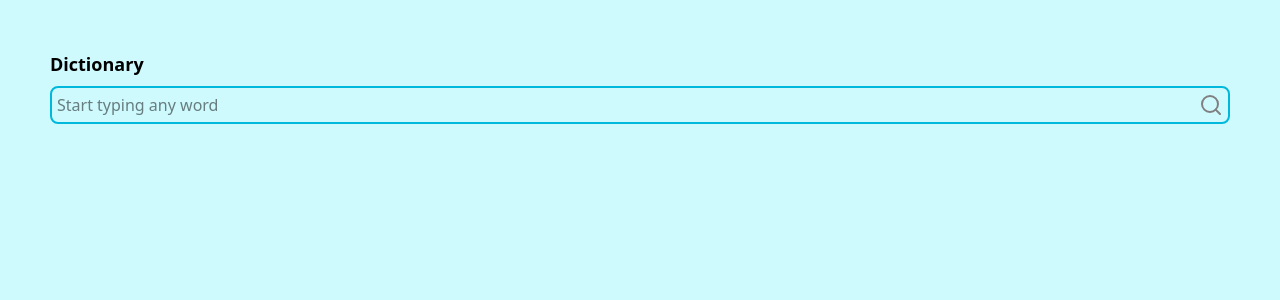
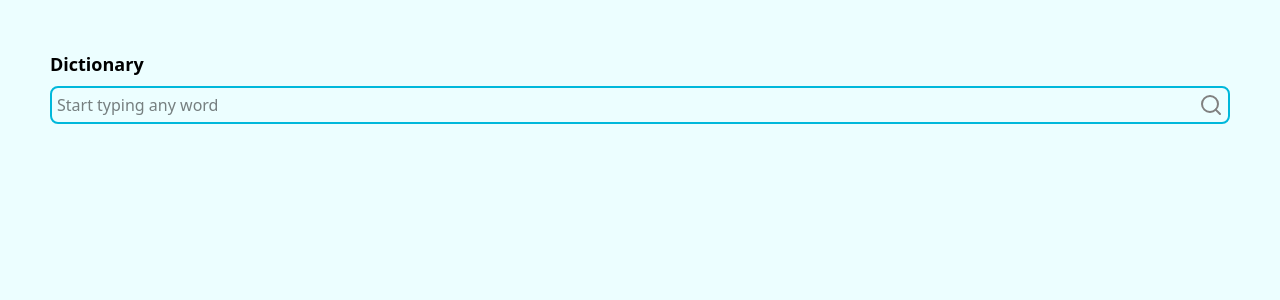
Before and after one commit to nkpe/dictionary-web-app, a React (Vite) app in the folder app/: page / in a window 1280 px wide. Shown: the top 300 px of the page. Built offline with nearby package versions, Linux system fonts and the light colour scheme.

Commit message:
color, layout and small styling fixes

```diff
--- a/app/src/App.tsx
+++ b/app/src/App.tsx
@@ -8,7 +8,7 @@ function App() {
   const [dictionaryResult, setDictionaryResult] = useState<DictionaryResult | null>();
 
   return (
-    <main className="bg-cyan-100 w-full min-h-screen flex flex-col p-[50px] gap-2">
+    <main className="bg-cyan-50 w-full min-h-screen flex flex-col p-[50px] gap-2">
       <h1 className="text-lg font-bold">Dictionary</h1>
       <SearchBar updateDictionaryResult={(result: DictionaryResult | null) => setDictionaryResult(result)} />
       {dictionaryResult ?
--- a/app/src/components/ResultsPane.tsx
+++ b/app/src/components/ResultsPane.tsx
@@ -12,7 +12,7 @@ export const ResultsPane = ({ dictionaryResult }: { dictionaryResult: Dictionary
     )
 
     return (
-        <div className="h-[900px] results-container border-2 border-solid border-cyan-500 rounded-lg w-full flex flex-col gap-3 p-[5px]">
+        <div className="min-h-[500px] results-container border-2 border-solid border-cyan-500 rounded-lg w-full flex flex-col gap-3 p-[5px]">
             <div>
                 <p>{dictionaryResult.word}</p>
                 <p>{dictionaryResult.phoneticsText}</p>
@@ -29,7 +29,7 @@ export const ResultsPane = ({ dictionaryResult }: { dictionaryResult: Dictionary
 
             <div className="flex flex-wrap flex-row gap-1">
                 <h2 className="font-bold">synonyms</h2>
-                <ul>{synonyms}</ul>
+                <ul className="flex flex-row flex-wrap gap-2 ">{synonyms}</ul>
             </div>
 
             <div className="flex flex-wrap flex-row gap-1 text-gray-500">
```
